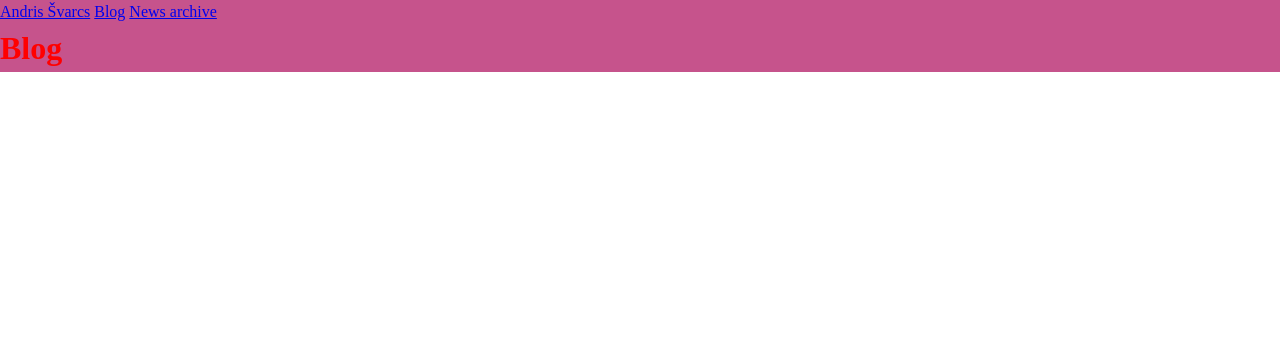
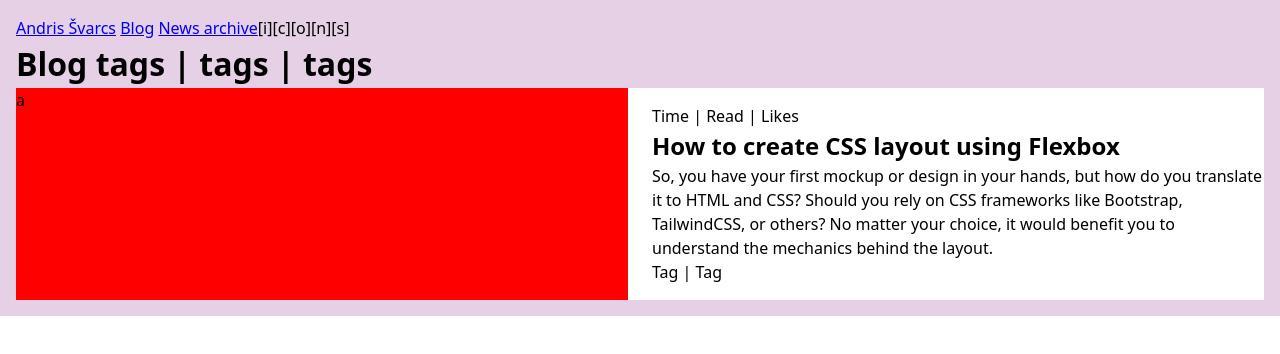
Before and after one commit to Shwartz/svelte5, a SvelteKit app: page /blog in a window 1280 px wide. Shown: the top 354 px of the page. Built offline with nearby package versions, Linux system fonts and the light colour scheme.

Commit message:
Blog post basic styling

```diff
--- a/src/app.scss
+++ b/src/app.scss
@@ -1,7 +1,20 @@
 @use "reset";
 @use "variables" as *;
 
+body {
+  font-size: var(--ff-default-size);
+  font-family: var(--ff-family), serif;
+}
+
 .page {
-  background: $base-color;
-  color: var(--primary-text-color);
+  display: flex;
+  justify-content: center;
+  background: lightblue;
 }
+
+.container {
+  max-width: 1440px;
+  width: 100%;
+  background: #e5d0e5;
+  padding: 1rem;
+}
--- a/src/routes/+layout.svelte
+++ b/src/routes/+layout.svelte
@@ -4,15 +4,26 @@
 </script>
 
 <svelte:head>
-	<title>{$page.data.title ?? 'global title'} | end</title>
+	<title>{$page.data.title ?? 'fallback title'}</title>
 </svelte:head>
+
 <div class="page">
-	<nav>
-		<a href="/">Andris Švarcs</a>
-		<a href="/blog">Blog</a>
-		<a href="/news-archive">News archive</a>
-	</nav>
+	<div class="container">
+		<header>
+			<nav>
+				<a href="/">Andris Švarcs</a>
+				<a href="/blog">Blog</a>
+				<a href="/news-archive">News archive</a>
+			</nav>
+			<div>[i][c][o][n][s]</div>
+		</header>
+		<slot />
+	</div>
+</div>
 
-	<slot />
+<style lang="scss">
 
-</div>
+  header {
+    display: flex;
+  }
+</style>
--- a/src/routes/blog/+page.svelte
+++ b/src/routes/blog/+page.svelte
@@ -1 +1,38 @@
-<h1>Blog</h1>
+<h1>Blog <span>tags | tags | tags</span></h1>
+
+<div class="blog">
+	<section class="blog-left">
+		<div class="visual">a</div>
+		<div class="content">
+			<p>Time | Read | Likes</p>
+			<h1>How to create CSS layout using Flexbox</h1>
+			<p>So, you have your first mockup or design in your hands, but how do you translate it to HTML and CSS? Should you
+				rely on CSS frameworks like Bootstrap, TailwindCSS, or others? No matter your choice, it would benefit you to
+				understand the mechanics behind the layout.</p>
+			<p>Tag | Tag</p>
+		</div>
+	</section>
+</div>
+
+<style lang="scss">
+	.blog {
+		background: white;
+	}
+
+	.blog-left {
+		display: flex;
+		gap: 1.5rem;
+
+		> div {
+			width: 50%;
+		}
+	}
+
+  .visual {
+    background: red;
+  }
+
+	.content {
+		padding: 1rem 0;
+	}
+</style>
--- a/src/variables.scss
+++ b/src/variables.scss
@@ -6,6 +6,9 @@
   --ff-base: "Serif";
   /** fonts */
   --ff-regular: 500;
+  --ff-default-size: 16px;
+  --ff-family: Blanco,system-ui,-apple-system,BlinkMacSystemFont,Segoe UI,Roboto,Helvetica,Arial,sans-serif,Apple Color Emoji,Segoe UI Emoji,Segoe UI Symbol;
+  /** spaces */
 
 
   --primary-text-color: red;
```
Also changed, not shown: src/routes/+page.svelte (+4 -3 lines).
